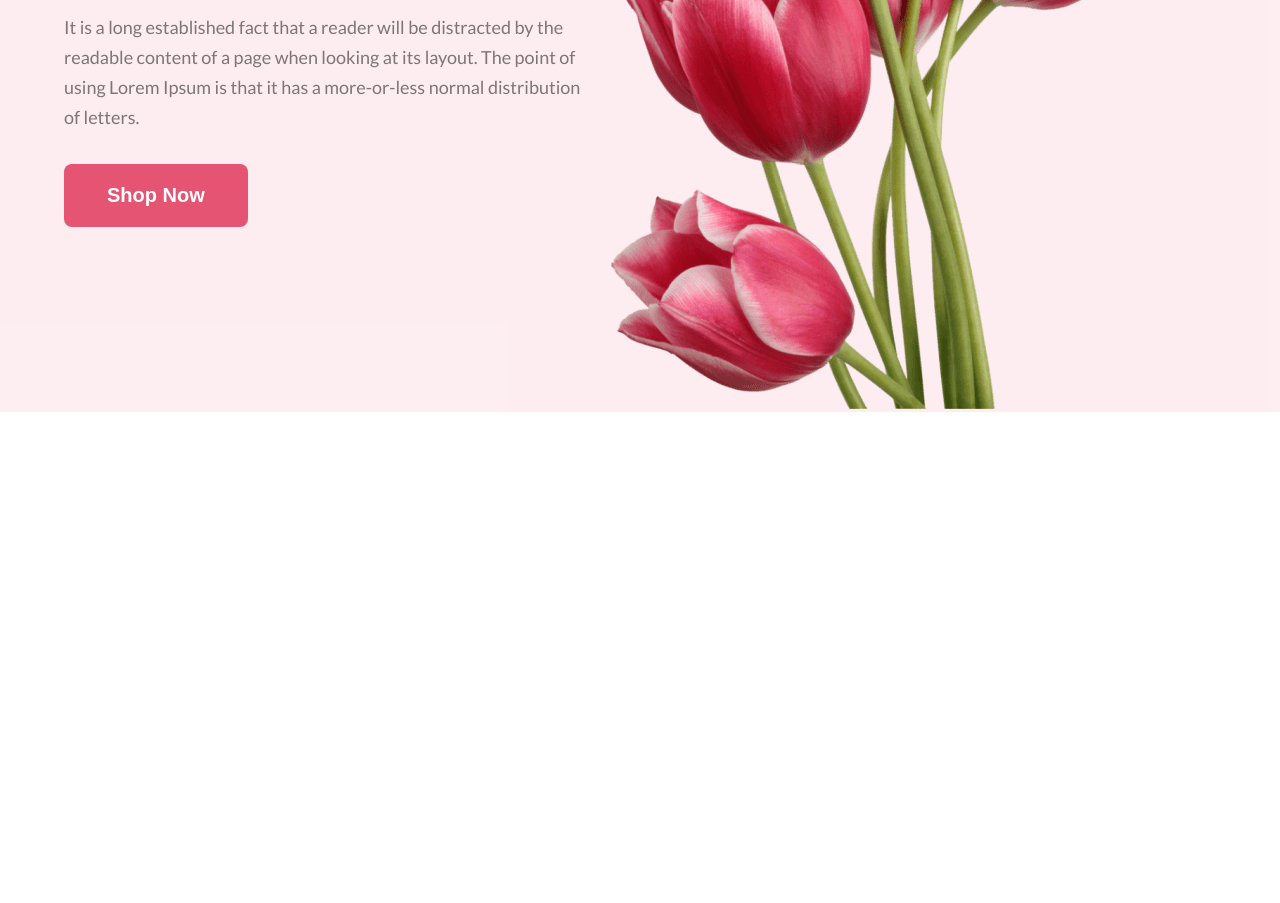
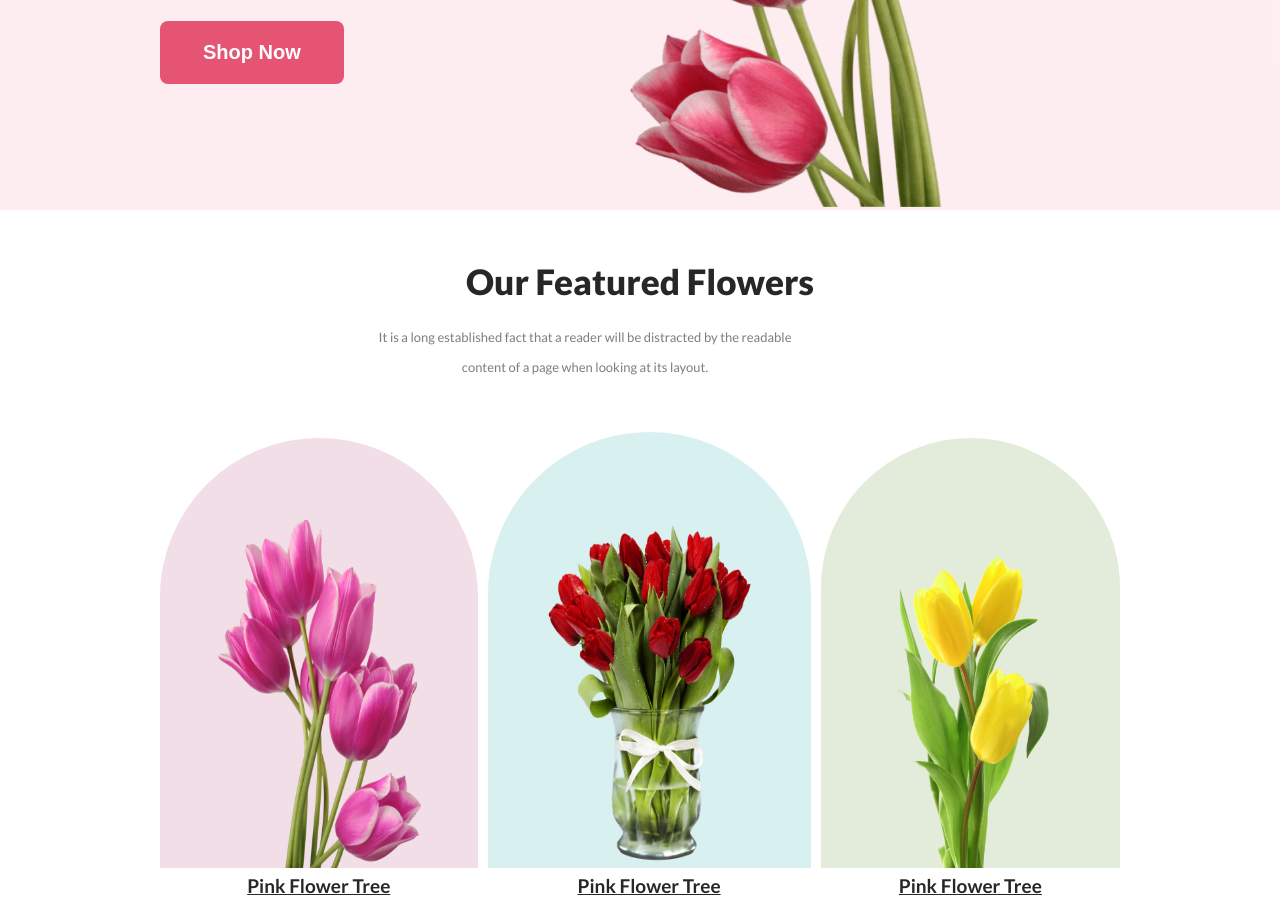
Before and after one commit to Sarmin27/online-flower-shop, a plain HTML site: page index.html in a window 1280 px wide. Shown: the part 441-1344 px from the top of the page. Before the commit the page ends 853 px from the top, so only its background shows below. Drawn offline with Linux system fonts and the light colour scheme.

Commit message:
added featured section

```diff
--- a/index.html
+++ b/index.html
@@ -16,7 +16,7 @@
         <!-- banner section  -->
         <div class="banner_container">
             <div class="banner_content1">
-                <h2>Let's make <br>beautiful flowers a<br>part of your life.</h2>
+                <h2>Let's make beautiful flowers a part of your life.</h2>
                 <p>It is a long established fact that a reader will be distracted by the readable content of a page when looking at its layout. The point of using Lorem Ipsum is that it has a more-or-less normal distribution of letters.</p>
                 <button>Shop Now</button>
             </div>
@@ -26,7 +26,36 @@
         </div>
     </header>
     <main>
-
+        <!-- featured section  -->
+        <section class="featured">
+            <div class="container">
+                <div class="container_heading">
+                    <h3>Our Featured Flowers</h3>
+                    <p>It is a long established fact that a reader will be distracted by the readable content of a page when
+                        looking at its layout.</p>
+                </div>
+                <div class="flower_container">
+                    <div class="flower_container-flower1">
+                        <div>
+                            <img src="images/pngwing 6.png" alt="">
+                        </div>
+                        <p>Pink Flower Tree</p>
+                    </div>
+                    <div class="flower_container-flower2">
+                        <div>
+                            <img src="images/pngwing 8.png" alt="">
+                        </div>
+                        <p>Pink Flower Tree</p>
+                    </div>
+                    <div class="flower_container-flower3">
+                        <div>
+                            <img src="images/pngwing 7.png" alt="">
+                        </div>
+                        <p>Pink Flower Tree</p>
+                    </div>
+                </div>
+            </div>
+        </section>
 
     </main>
     <footer>
--- a/style.css
+++ b/style.css
@@ -8,30 +8,35 @@ body{
     padding: 0;
     box-sizing: border-box;
 }
+/* styles header section  */
 header{
     background: rgba(229, 84, 115, 0.10);
-    background-size: cover;
-    padding-top: 50px;
-
 }
+/* styles banner section  */
 header .banner_container{
     display: flex;
     justify-content: space-between;
     align-items: center;
-    width: 90%;
+    max-width: 1440px;
+    width: 75%;
     margin: 0 auto;
+}
+.container_heading{
+    max-width: 550px;
 }
 header .banner_container .banner_content1 h2 {
     color: #272727;
-    font-size:52px;
+    font-size:55px;
     font-weight: 800;
+    max-width: 550px;
 }
 header .banner_container .banner_content1 p {
     color: rgba(39, 39, 39, 0.60);
-    font-size: 18px;
+    font-size: 13px;
     font-weight: 400;
     line-height: 30px;
-    margin: 32px 0px;
+    max-width:475px;
+    margin: 24px 0px;
 
 }
 header .banner_container .banner_content1 button {
@@ -42,8 +47,85 @@ header .banner_container .banner_content1 button {
     color: #FFF;
     font-size: 20px;
     font-weight: 700;
+    /* margin-bottom: 70px; */
 
 }
 header .banner_container .banner_content2 img{
-    min-height: 800px;
+   width: 100%;
+   /* vertical-align: middle;   */
 }
+/* featured section styles  */
+.featured{
+    width: 75%;
+    margin: 0 auto;
+
+}
+.featured .container .container_heading{
+    margin: 50px  auto;
+}
+.featured .container .container_heading h3 {
+    color: #272727;
+    text-align: center;
+    font-size:35px;
+    font-weight: 800;
+
+}
+.featured .container .container_heading p{
+    color: rgba(39, 39, 39, 0.60);
+    font-size: 13px;
+    font-weight: 400;
+    line-height: 30px;
+    max-width:440px;
+    text-align: center;
+    margin: 20px 0px 40px  0px;
+
+
+}
+
+
+
+.featured .container .flower_container{
+    display: flex;
+    justify-content: space-between;
+    align-items: end;
+    gap: 10px;
+
+}
+.featured .container .flower_container .flower_container-flower1 div{
+    border-radius: 300px 300px 0px 0px;
+    background: rgba(167, 33, 98, 0.15);
+    padding: 82px 57px 0px 58px;
+
+}
+.featured .container .flower_container .flower_container-flower2 div{
+    border-radius: 300px 300px 0px 0px;
+    background: rgba(5, 151, 160, 0.15);
+    padding: 88px 53px 0px 57px;
+
+
+}
+.featured .container .flower_container .flower_container-flower3 div{
+    border-radius: 300px 300px 0px 0px;
+    background: rgba(71, 125, 17, 0.15);
+    padding: 82px 57px 0px 57px;
+
+}
+.featured .container .flower_container .flower_container-flower1 div img ,
+.featured .container .flower_container .flower_container-flower2 div img ,
+.featured .container .flower_container .flower_container-flower3 div img{
+    width: 100%;
+    height: 348px;
+    display: flex;
+    align-items: end;
+
+}
+.featured .container .flower_container .flower_container-flower1 p,
+.featured .container .flower_container .flower_container-flower2 p,
+.featured .container .flower_container .flower_container-flower3 p {
+    text-align: center;
+    text-decoration: underline;
+    color: #272727;
+    font-size: 19px;
+    font-weight: 700;
+    line-height: 35px;
+}
```
